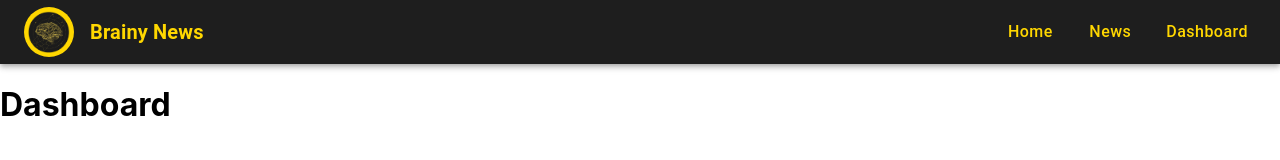
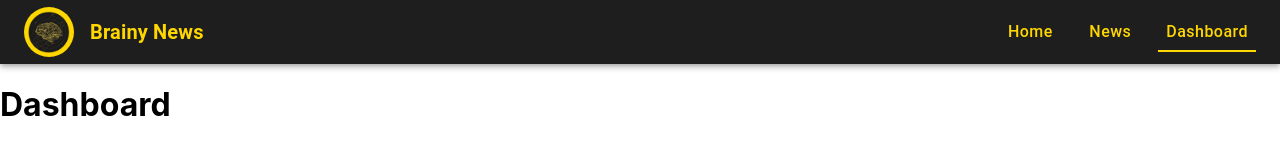
Before and after one commit to KhoshfekrMH/brainy-news, a React (Create React App) app in the folder frontend/: page /dashboard in a window 1280 px wide. Shown: the top 160 px of the page. Built offline with nearby package versions, Linux system fonts and the light colour scheme.

Commit message:
style(navbar-UI): add underline function navbar

```diff
--- a/frontend/src/shared/components/Navigation/Navbar.css
+++ b/frontend/src/shared/components/Navigation/Navbar.css
@@ -37,6 +37,22 @@
   color: #fff9c4; /* Pale Gold on hover */
 }
 
+/* Active State: Yellow Underline */
+.navbar-button-active {
+  position: relative;
+  color: #ffd700; /* Golden Yellow text */
+}
+
+.navbar-button-active::after {
+  content: "";
+  position: absolute;
+  bottom: 0; /* Align underline at the bottom */
+  left: 0;
+  width: 100%;
+  height: 2px; /* Thickness of the underline */
+  background-color: #ffd700; /* Golden Yellow */
+}
+
 /* Mobile Drawer Menu */
 .navbar-mobile-menu {
   display: flex;
--- a/frontend/src/shared/components/Navigation/Navbar.js
+++ b/frontend/src/shared/components/Navigation/Navbar.js
@@ -1,6 +1,6 @@
 import React, { useContext, useState } from "react";
 import { UserContext } from "../../../shared/context/UserContext";
-import { Link } from "react-router-dom";
+import { Link, useLocation } from "react-router-dom";
 import logo from "../../../assets/images/Brainy-News-logo.png";
 
 import AppBar from "@mui/material/AppBar";
@@ -29,6 +29,8 @@ const pages = [
 const Navbar = () => {
   const { isLoggedIn } = useContext(UserContext);
   const [drawerOpen, setDrawerOpen] = useState(false); // State for Drawer
+
+  const location = useLocation();
 
   const toggleDrawer = (open) => (event) => {
     if (
@@ -118,7 +120,9 @@ const Navbar = () => {
               component={Link}
               to={page.path}
               sx={{ color: "white" }}
-              className="navbar-button"
+              className={`navbar-button ${
+                location.pathname === page.path ? "navbar-button-active" : ""
+              }`}
             >
               {page.name}
             </Button>
```
